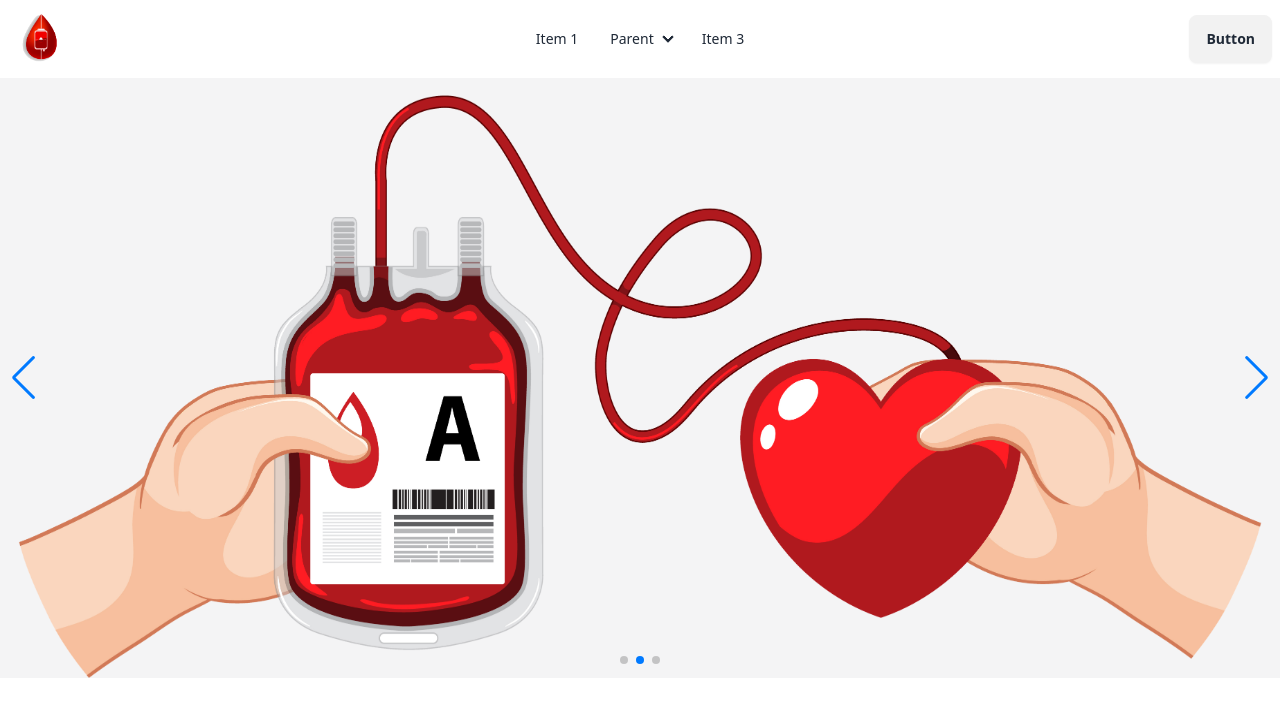
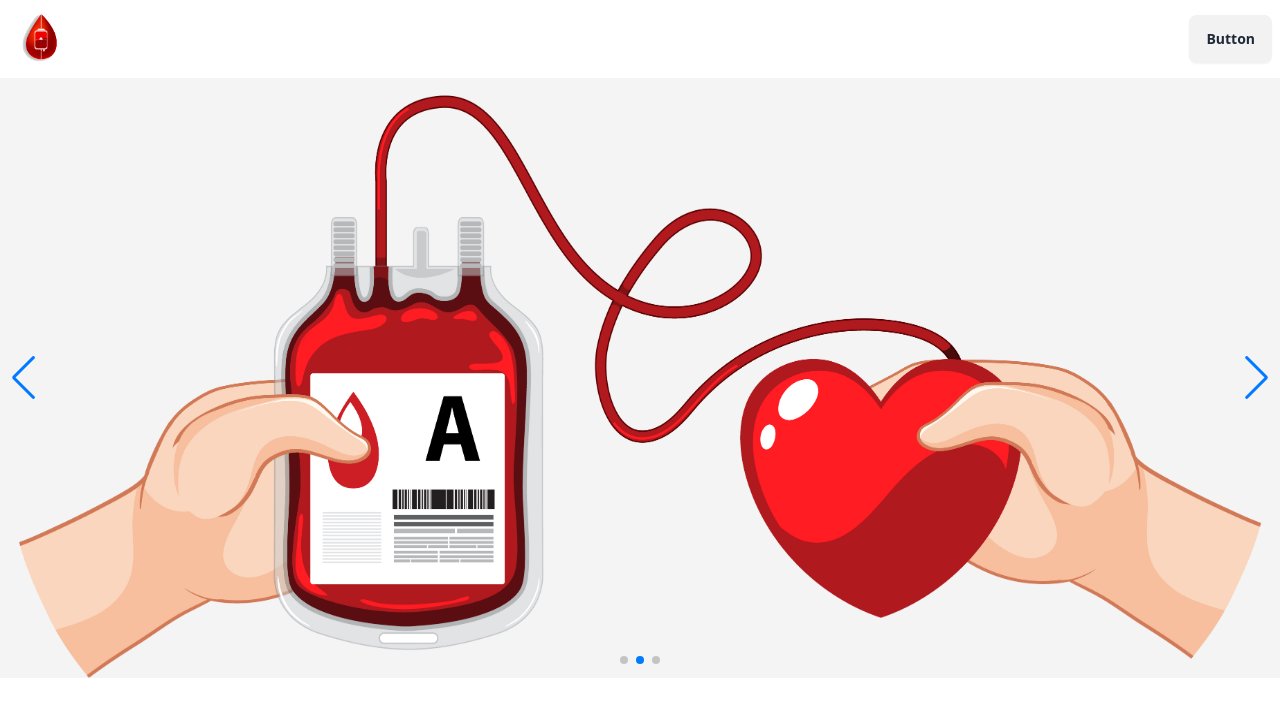
Before and after one commit to mdrabiulis/Blood-Donor-project-client-side, a React (Vite) app: page / in a window 1280 px wide. Shown: the top 716 px of the page. Built offline with nearby package versions, Linux system fonts and the light colour scheme.

Commit message:
navbar desin /log fix

```diff
--- a/src/Home Pages/Navbar/Navbar.jsx
+++ b/src/Home Pages/Navbar/Navbar.jsx
@@ -1,6 +1,4 @@
-import logo from "/public/logo.png"
-
-
+import logo from "/public/logo.png";
 
 const Navbar = () => {
   return (
@@ -8,43 +6,13 @@ const Navbar = () => {
       {/* <div className="fixed z-20"> */}
       <div className=" navbar bg-base-100">
         <div className="navbar-start">
-    <div className="dropdown">
-      <div tabIndex={0} role="button" className="btn btn-ghost lg:hidden">
-        <svg xmlns="http://www.w3.org/2000/svg" className="h-5 w-5" fill="none" viewBox="0 0 24 24" stroke="currentColor"><path strokeLinecap="round" strokeLinejoin="round" strokeWidth="2" d="M4 6h16M4 12h8m-8 6h16" /></svg>
-      </div>
-      <ul tabIndex={0} className="menu menu-sm dropdown-content mt-3 z-[1] p-2 shadow bg-base-100 rounded-box w-52">
-        <li><a>Item 1</a></li>
-        <li>
-          <a>Parent</a>
-          <ul className="p-2">
-            <li><a>Submenu 1</a></li>
-            <li><a>Submenu 2</a></li>
-          </ul>
-        </li>
-        <li><a>Item 3</a></li>
-      </ul>
-    </div>
           {/* <div className="avatar">
   <div className="w-20 rounded-full"> */}
           <img className="w-16 rounded-full" src={logo} />
           {/* </div> */}
           {/* </div> */}
         </div>
-  <div className="navbar-center hidden lg:flex">
-    <ul className="menu menu-horizontal px-1">
-      <li><a>Item 1</a></li>
-      <li>
-        <details>
-          <summary>Parent</summary>
-          <ul className="p-2">
-            <li><a>Submenu 1</a></li>
-            <li><a>Submenu 2</a></li>
-          </ul>
-        </details>
-      </li>
-      <li><a>Item 3</a></li>
-    </ul>
-  </div>
+
         <div className="navbar-end">
           <a className="btn">Button</a>
         </div>
```
Lines whose indentation alone changed are shown as unchanged.
